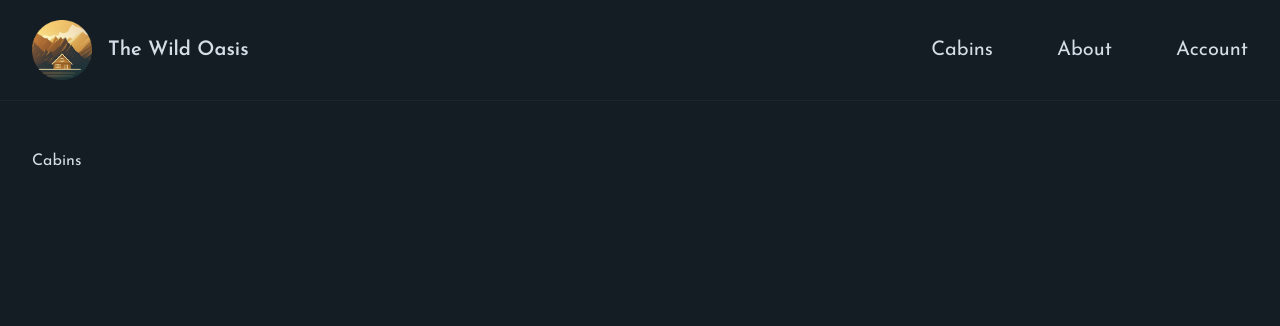
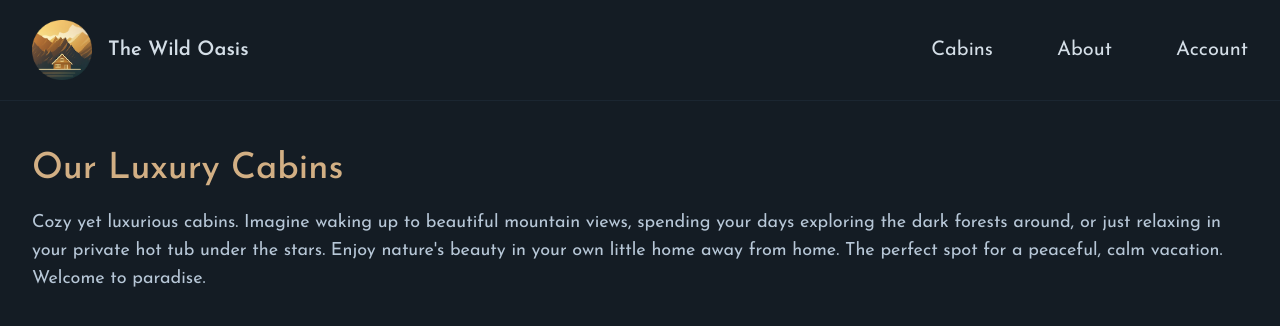
Before and after one commit to biancavlz/book-inn, a Next.js app: page /cabins in a window 1280 px wide. Shown: the top 326 px of the page. Built offline with nearby package versions, Linux system fonts and the light colour scheme.

Commit message:
improve pages

```diff
--- a/app/account/page.js
+++ b/app/account/page.js
@@ -1,7 +1,11 @@
 export const metadata = { title: "Account" };
 
 function Page() {
-  return <h1>Account</h1>;
+  return (
+    <h2 className="font-semibold text-2xl text-accent-400 mb-7">
+      Welcome, user name
+    </h2>
+  );
 }
 
 export default Page;
--- a/app/cabins/page.js
+++ b/app/cabins/page.js
@@ -1,7 +1,33 @@
+import CabinCard from "../_components/CabinCard";
+
 export const metadata = { title: "Cabins" };
 
 function Page() {
-  return <h1>Cabins</h1>;
+  // CHANGE
+  const cabins = [];
+
+  return (
+    <div>
+      <h1 className="text-4xl mb-5 text-accent-400 font-medium">
+        Our Luxury Cabins
+      </h1>
+      <p className="text-primary-200 text-lg mb-10">
+        Cozy yet luxurious cabins. Imagine waking up to beautiful mountain
+        views, spending your days exploring the dark forests around, or just
+        relaxing in your private hot tub under the stars. Enjoy nature&apos;s
+        beauty in your own little home away from home. The perfect spot for a
+        peaceful, calm vacation. Welcome to paradise.
+      </p>
+
+      {cabins.length > 0 && (
+        <div className="grid sm:grid-cols-1 md:grid-cols-2 gap-8 lg:gap-12 xl:gap-14">
+          {cabins.map((cabin) => (
+            <CabinCard cabin={cabin} key={cabin.id} />
+          ))}
+        </div>
+      )}
+    </div>
+  );
 }
 
 export default Page;
```
Also changed, not shown: app/_components/Header.js (+4 -4 lines).
